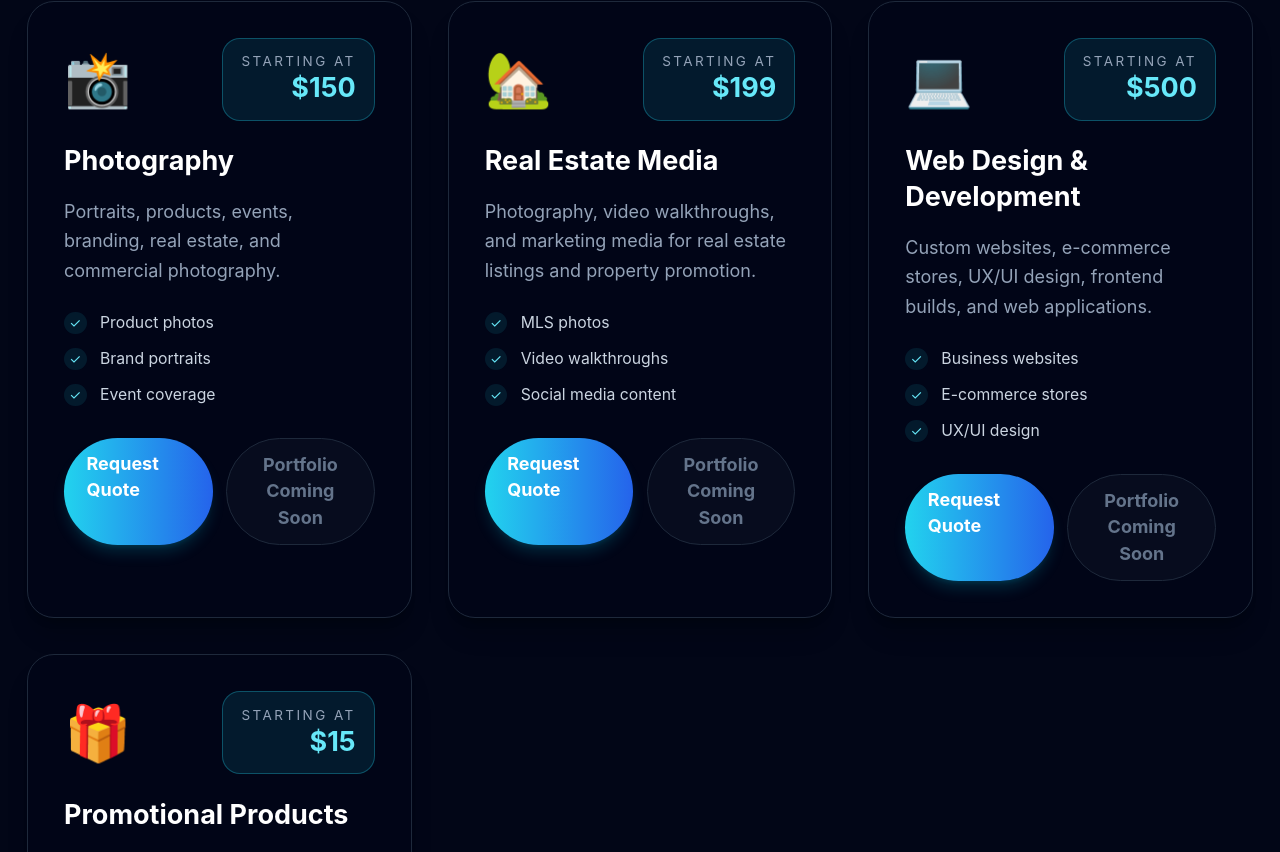
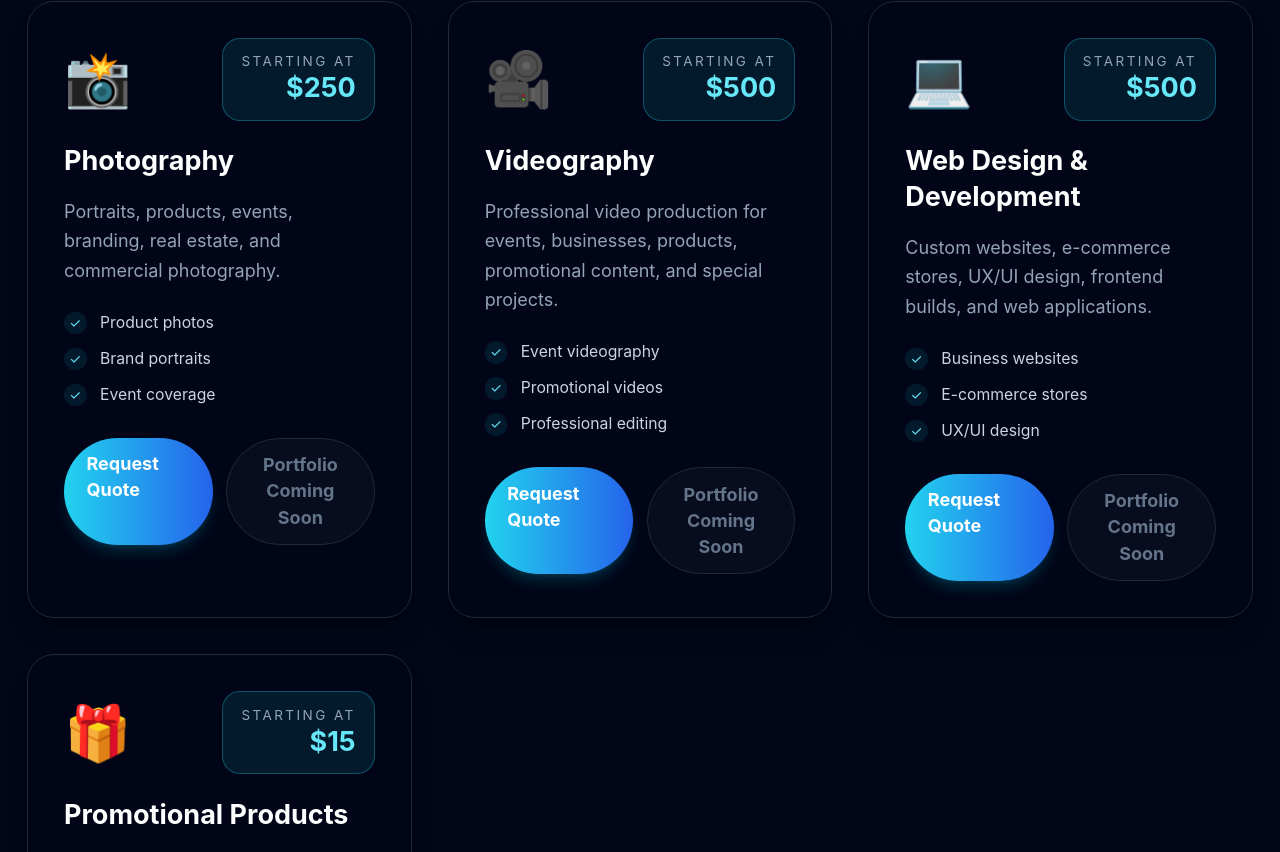
Before and after one commit to outlandi-co/signavi-studio, a React (Vite) app: page /services in a window 1280 px wide. Shown: the part 2042-2894 px from the top of the page. Built offline with nearby package versions, Linux system fonts and the light colour scheme; no server answers.

Commit message:
Update photography and videography pricing

```diff
--- a/src/pages/Services.jsx
+++ b/src/pages/Services.jsx
@@ -89,8 +89,7 @@ const services = [
   {
   title: "Photography",
   icon: "📸",
-    startingAt: "$150",
-    portfolioReady: false,
+  startingAt: "$250",
   description:
     "Portraits, products, events, branding, real estate, and commercial photography.",
   features: [
@@ -100,16 +99,15 @@ const services = [
   ]
 },
 {
-    title: "Real Estate Media",
-    icon: "🏡",
-    startingAt: "$199",
-    portfolioReady: false,
+  title: "Videography",
+  icon: "🎥",
+  startingAt: "$500",
   description:
-      "Photography, video walkthroughs, and marketing media for real estate listings and property promotion.",
+    "Professional video production for events, businesses, products, promotional content, and special projects.",
   features: [
-      "MLS photos",
-      "Video walkthroughs",
-      "Social media content"
+    "Event videography",
+    "Promotional videos",
+    "Professional editing"
   ]
 },
   {
```
Lines whose indentation alone changed are shown as unchanged.
